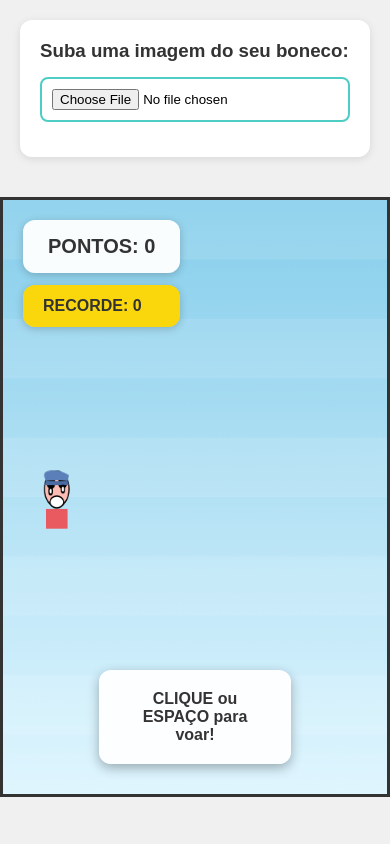
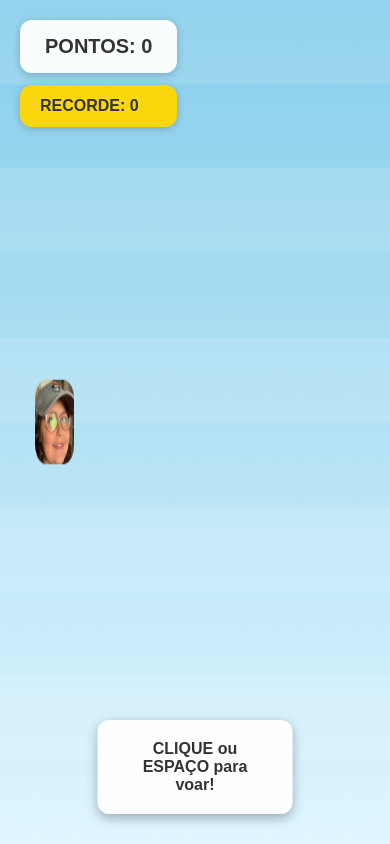
Before and after one commit to gabrielcheda/flappy-malu, a plain HTML site: page flappy_custom_nose_game.html in a window 390 px wide. Drawn offline with Linux system fonts and the light colour scheme.

Commit message:
versao 1 jogo

```diff
--- a/flappy_custom_nose_game.html
+++ b/flappy_custom_nose_game.html
@@ -1,46 +1,17 @@
 <html>
 <head>
+<meta name="viewport" content="width=device-width, initial-scale=1, maximum-scale=1, user-scalable=no, viewport-fit=cover">
 <style>
 * { margin: 0; padding: 0; box-sizing: border-box; }
-body { font-family: 'Arial', sans-serif; overflow: hidden; background: #f0f0f0; }
-
-.container {
-  max-width: 600px;
-  margin: 0 auto;
-  padding: 20px;
-}
-
-.image-upload {
-  background: white;
-  padding: 20px;
-  border-radius: 12px;
-  margin-bottom: 20px;
-  box-shadow: 0 2px 8px rgba(0,0,0,0.1);
-}
-
-.image-upload h3 {
-  margin-bottom: 15px;
-  color: #333;
-}
-
-#imageInput {
-  padding: 10px;
-  border: 2px solid #4ecdc4;
-  border-radius: 8px;
-  cursor: pointer;
-  width: 100%;
-}
-
-.image-preview {
-  margin-top: 15px;
-  text-align: center;
-}
-
-.image-preview img {
-  max-width: 100px;
-  max-height: 100px;
-  border-radius: 8px;
-  border: 2px solid #4ecdc4;
+html, body { height: 100%; }
+body {
+  font-family: 'Arial', sans-serif;
+  overflow: hidden;
+  background: #f0f0f0;
+  touch-action: manipulation;
+  -webkit-user-select: none;
+  user-select: none;
+  -webkit-tap-highlight-color: transparent;
 }
 
 .game-container {
@@ -48,10 +19,20 @@ body { font-family: 'Arial', sans-serif; overflow: hidden; background: #f0f0f0;
   width: 100%;
   max-width: 500px;
   height: 600px;
+  max-height: 100dvh;
   background: linear-gradient(180deg, #87CEEB 0%, #E0F6FF 100%);
   margin: 0 auto;
   border: 3px solid #333;
   overflow: hidden;
+}
+
+@media (max-width: 520px) {
+  .game-container {
+    width: 100vw;
+    height: 100dvh;
+    max-width: none;
+    border: none;
+  }
 }
 
 #gameCanvas {
@@ -163,14 +144,6 @@ body { font-family: 'Arial', sans-serif; overflow: hidden; background: #f0f0f0;
 </head>
 <body>
 
-<div class="container">
-  <div class="image-upload">
-    <h3>Suba uma imagem do seu boneco:</h3>
-    <input type="file" id="imageInput" accept="image/*">
-    <div class="image-preview" id="imagePreview"></div>
-  </div>
-</div>
-
 <div class="game-container">
   <canvas id="gameCanvas" width="500" height="600"></canvas>
 
@@ -192,34 +165,14 @@ body { font-family: 'Arial', sans-serif; overflow: hidden; background: #f0f0f0;
 <script>
 const canvas = document.getElementById('gameCanvas');
 const ctx = canvas.getContext('2d');
-const imageInput = document.getElementById('imageInput');
-const imagePreview = document.getElementById('imagePreview');
 
-let playerImage = null;
-
-imageInput.addEventListener('change', (e) => {
-  const file = e.target.files[0];
-  if (file) {
-    const reader = new FileReader();
-    reader.onload = (event) => {
-      const img = new Image();
-      img.onload = () => {
-        playerImage = img;
-
-        const preview = document.createElement('img');
-        preview.src = img.src;
-        imagePreview.innerHTML = '';
-        imagePreview.appendChild(preview);
-
-        if (!gameStarted) {
-          draw();
-        }
-      };
-      img.src = event.target.result;
-    };
-    reader.readAsDataURL(file);
+let playerImage = new Image();
+playerImage.onload = () => {
+  if (!gameStarted) {
+    draw();
   }
-});
+};
+playerImage.src = 'img/rosto malu.jpg';
 
 class Player {
   constructor() {
@@ -246,8 +199,13 @@ class Player {
     ctx.translate(this.x, this.y);
     ctx.rotate(this.rotation);
 
-    if (playerImage) {
+    if (playerImage && playerImage.complete && playerImage.naturalWidth > 0) {
+      ctx.save();
+      ctx.beginPath();
+      ctx.roundRect(-this.width/2, -this.height/2, this.width, this.height, 14);
+      ctx.clip();
       ctx.drawImage(playerImage, -this.width/2, -this.height/2, this.width, this.height);
+      ctx.restore();
     } else {
       ctx.fillStyle = '#FDBCB4';
       ctx.beginPath();
@@ -420,7 +378,7 @@ let gameStarted = false;
 
 document.getElementById('best').textContent = bestScore;
 
-canvas.addEventListener('click', () => {
+function handleTap() {
   if (!gameStarted) {
     startGame();
   } else if (gameActive) {
@@ -428,7 +386,13 @@ canvas.addEventListener('click', () => {
   } else {
     restartGame();
   }
-});
+}
+
+canvas.addEventListener('click', handleTap);
+canvas.addEventListener('touchstart', (e) => {
+  e.preventDefault();
+  handleTap();
+}, { passive: false });
 
 document.addEventListener('keydown', (e) => {
   if (e.code === 'Space') {
```
Also changed, not shown: img/rosto malu.jpg (added).
